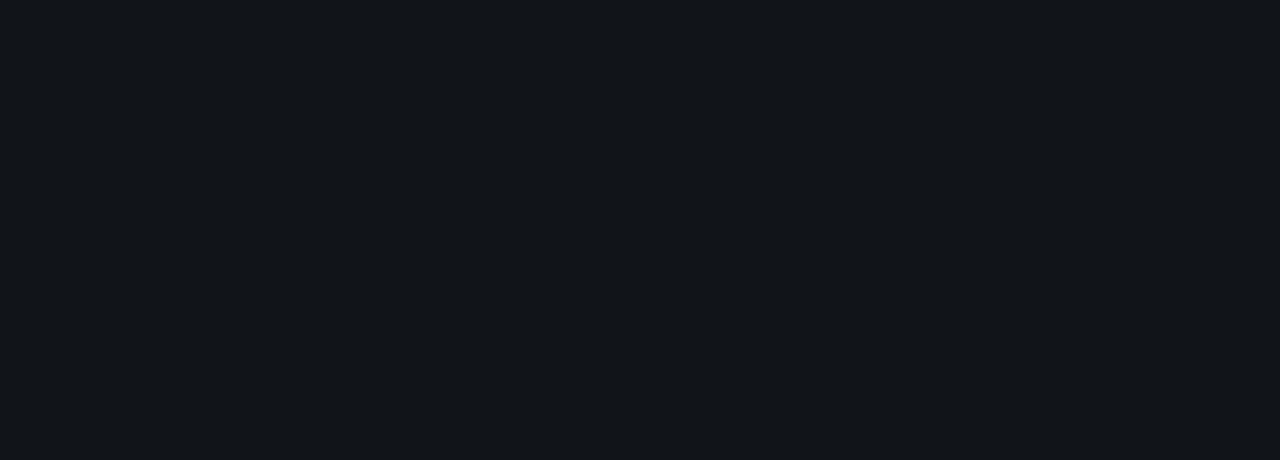
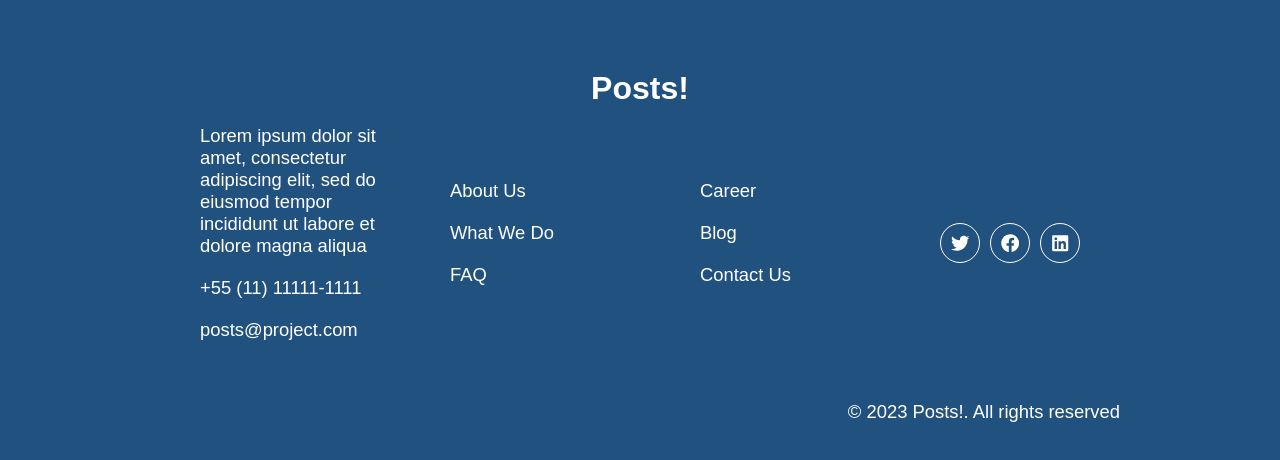
Before and after one commit to brunonasc74/blogpost-frontend-challenge, a React (Vite) app: page / in a window 1280 px wide. Shown: the part 364-824 px from the top of the page. Before the commit the page ends 800 px from the top, so only its background shows below. Built offline with nearby package versions, Linux system fonts and the light colour scheme; no server answers; the HTML template or start-up script is replaced by a standard one.

Commit message:
feat: Footer create

```diff
--- a/src/App.jsx
+++ b/src/App.jsx
@@ -6,6 +6,7 @@
 import GlobalStyles from './components/GlobalStyles';
 import Navbar from './components/Navbar';
 import Home from './pages/home';
+import Footer from './components/Footer';
 
 function App() {
   const [theme, themeToggler] = useDarkMode();
@@ -19,6 +20,7 @@
         <Routes>
           <Route path='/' element={<Home />} />
         </Routes>
+        <Footer />
       </Router>
     </ThemeProvider>
   );
--- /dev/null
+++ b/src/components/Footer.jsx
@@ -0,0 +1,89 @@
+import React from 'react';
+import styled from 'styled-components';
+import Container from './Container';
+import SocialIcons from './SocialIcons';
+
+const Footer = () => {
+  return (
+    <StyledFooter>
+      <Container>
+        <h2>Posts!</h2>
+        <div className='flex'>
+          <ul>
+            <li className='none'>
+              Lorem ipsum dolor sit amet, consectetur adipiscing elit, sed do
+              eiusmod tempor incididunt ut labore et dolore magna aliqua
+            </li>
+            <li>+55 (11) 11111-1111</li>
+            <li>posts@project.com</li>
+          </ul>
+          <ul>
+            <li>About Us</li>
+            <li>What We Do</li>
+            <li>FAQ</li>
+          </ul>
+
+          <ul>
+            <li>Career</li>
+            <li>Blog</li>
+            <li>Contact Us</li>
+          </ul>
+
+          <SocialIcons />
+        </div>
+        <p>&copy; 2023 Posts!. All rights reserved</p>
+      </Container>
+    </StyledFooter>
+  );
+};
+
+export default Footer;
+
+const StyledFooter = styled.footer`
+  background-color: ${({ theme }) => theme.footer};
+  color: #fff;
+  padding: 100px 0 60px;
+  h2 {
+    font-size: 2rem;
+    margin: 0;
+    text-align: center;
+  }
+  .flex {
+    display: flex;
+    align-items: center;
+    & > div,
+    & > ul {
+      flex: 1;
+    }
+    ul {
+      list-style-type: none;
+      li {
+        margin-bottom: 20px;
+        cursor: pointer;
+        &:hover {
+          text-decoration: underline;
+        }
+      }
+      .none:hover {
+        text-decoration: none;
+        cursor: auto;
+      }
+    }
+    @media (max-width: 768px) {
+      flex-direction: column;
+      text-align: center;
+    }
+  }
+  p {
+    text-align: right;
+  }
+  @media (max-width: 768px) {
+    text-align: center;
+    ul {
+      padding: 0;
+    }
+    p {
+      text-align: center;
+    }
+  }
+`;
--- /dev/null
+++ b/src/components/SocialIcons.jsx
@@ -0,0 +1,48 @@
+import { FaTwitter, FaFacebook, FaLinkedin } from 'react-icons/fa';
+import styled from 'styled-components';
+
+const SocialIcons = () => {
+  return (
+    <StyledSocialIcons>
+      <li>
+        <a href='#'>
+          <FaTwitter />
+        </a>
+      </li>
+      <li>
+        <a href='#'>
+          <FaFacebook />
+        </a>
+      </li>
+      <li>
+        <a href='#'>
+          <FaLinkedin />
+        </a>
+      </li>
+    </StyledSocialIcons>
+  );
+};
+
+const StyledSocialIcons = styled.div`
+  display: flex;
+  flex-direction: row !important;
+  align-items: center;
+  justify-content: center;
+  li {
+    list-style: none;
+  }
+  a {
+    border: 1px solid #fff;
+    border-radius: 50%;
+    color: #fff;
+    display: inline-flex;
+    align-items: center;
+    justify-content: center;
+    margin-right: 10px;
+    height: 40px;
+    width: 40px;
+    text-decoration: none;
+  }
+`;
+
+export default SocialIcons;
--- a/src/components/Theme.jsx
+++ b/src/components/Theme.jsx
@@ -13,7 +13,8 @@
   btnText1: '#dee0e2',
   btnText2: '#ececec',
   btnBg1: '#5e6775',
-  btnBg2: '#57657e'
+  btnBg2: '#57657e',
+  footer: '#21517e'
 };
 
 export const lightTheme = {
@@ -25,5 +26,6 @@
   btnText1: '#ececec',
   btnText2: '#fff',
   btnBg1: '#4288c2',
-  btnBg2: '#3b9ef0'
+  btnBg2: '#3b9ef0',
+  footer: '#021924'
 };
```
